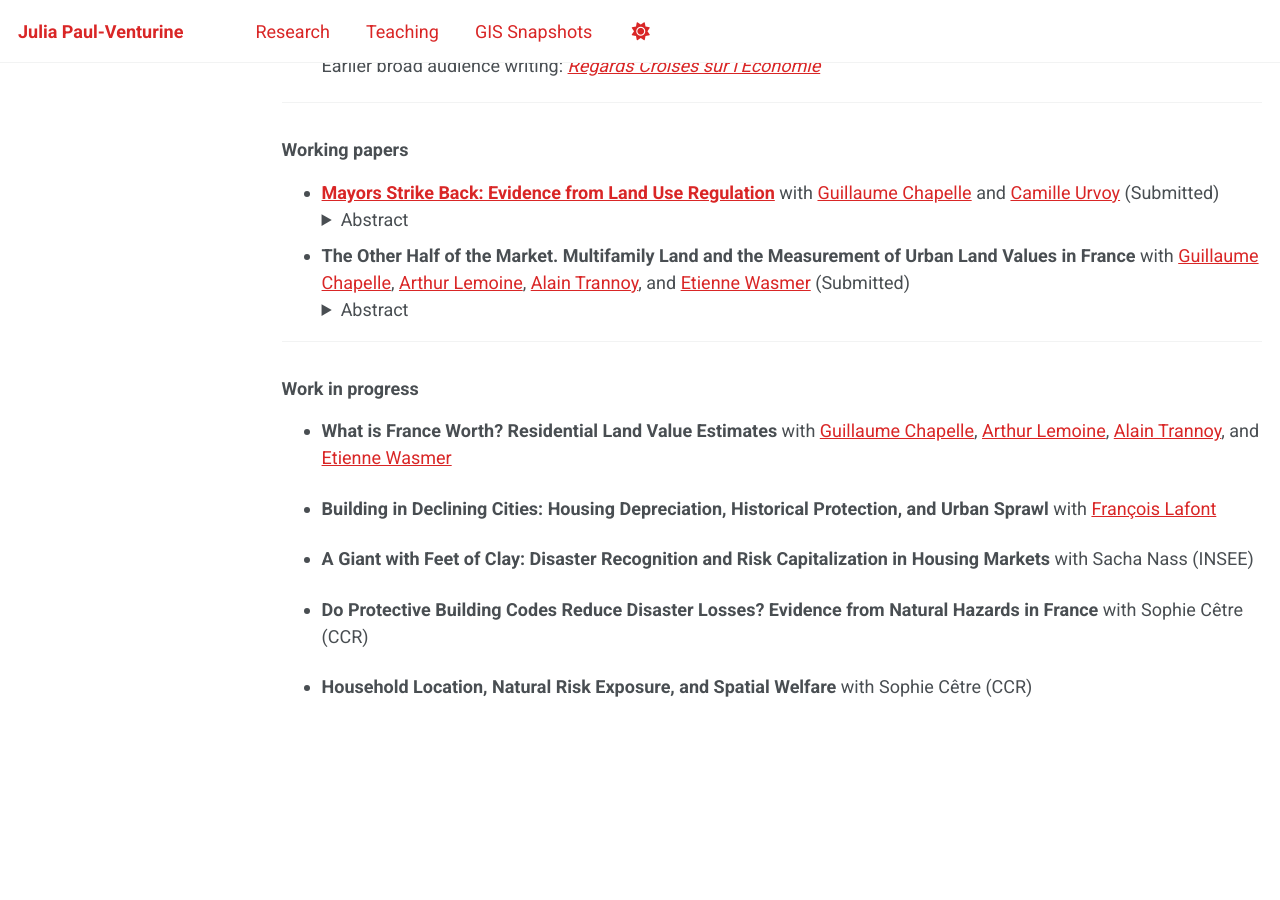
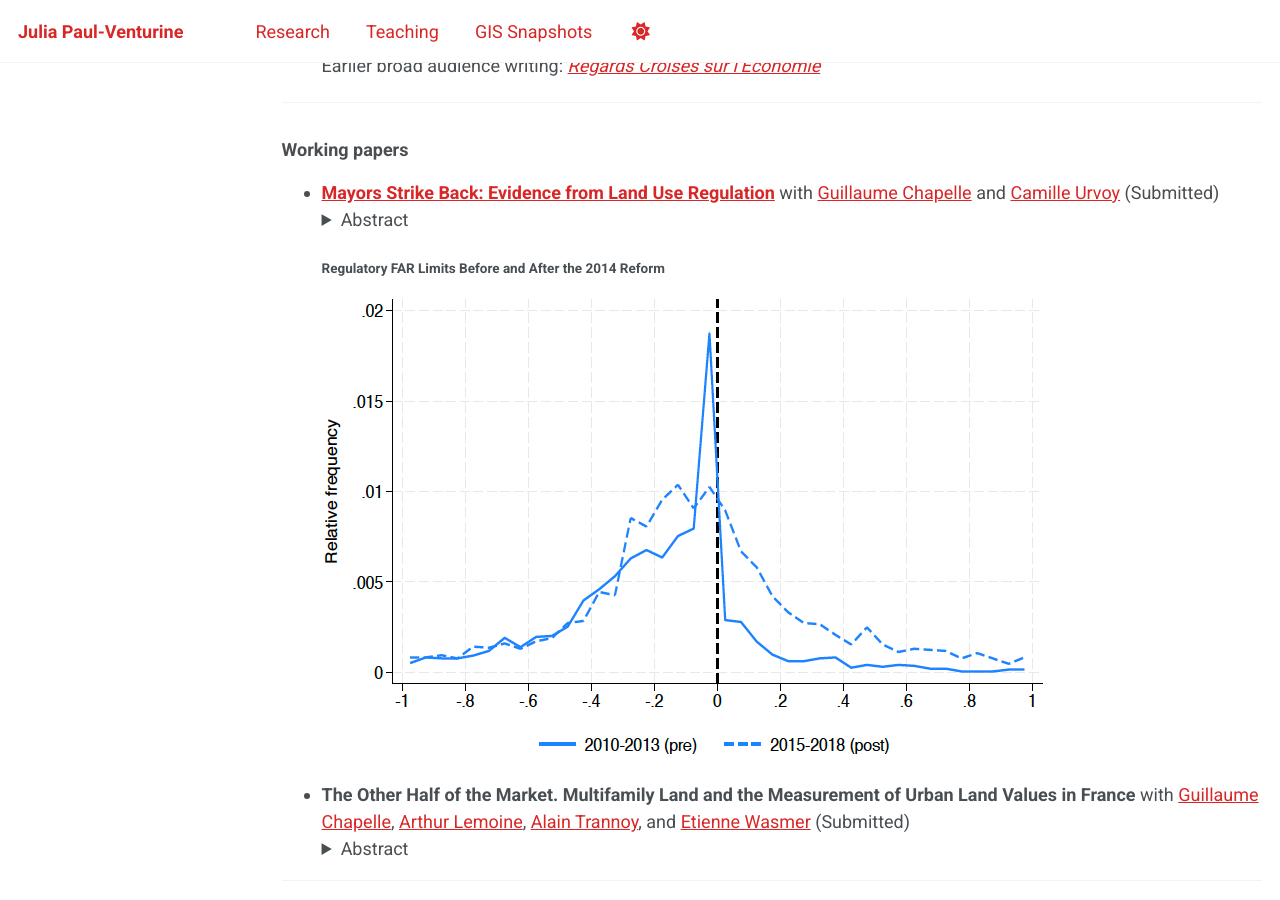
Before and after one commit to julia-paulventurine/julia-paulventurine.github.io, a Jekyll site: the page built from _pages/research.md, in a window 1280 px wide and 900 px high, scrolled down 748 px. Built offline with Jekyll 4.4.1, drawn with Linux system fonts in a browser that asks for light colours; a script that is not in the unit is left out.

Commit message:
Update research page with FAR limits section
Added a section on Regulatory FAR Limits and included a related image.

```diff
--- a/_pages/research.md
+++ b/_pages/research.md
@@ -28,6 +28,8 @@ As climate risks intensify, governments increasingly use building mandates to li
   <summary>Abstract</summary>
 When a national government relaxes a local regulation, do local officials comply, or find other ways to keep the same rules in place? We study a 2014 French reform that abolished floor area ratios (FAR), a widely used cap on building density, with the explicit goal of expanding housing construction. We assemble a new geospatial panel tracking three zoning tools --- floor area ratios, building heights, and coverage ratios --- over 15 years across 118 municipalities in the Paris region, linked to building permits, housing stock, and transaction prices. Comparing municipalities where FAR existed before the reform to those where it did not, we show that local governments offset the deregulation by tightening the two instruments they retained: maximum heights fell, coverage ratios tightened, and permit denials rose. Density did not increase in previously regulated areas, and we detect no effect on prices, consistent with the limited change in supply. The regulatory tightening was strongest where mayors faced closer elections and where property values are higher, not where mayors belong to parties opposing the reforming government, pointing to electoral accountability rather than partisanship. Top-down deregulation can therefore be substantially undercut when local governments retain complementary instruments, suggesting reforms must either limit local discretion directly or realign local incentives.
   </details>
+  #### Regulatory FAR Limits Before and After the 2014 Reform
+  ![Difference between observed and regulatory FAR, before and after removal](/images/bunching_cos.png)
 
 - **The Other Half of the Market. Multifamily Land and the Measurement of Urban Land Values in France**
   with [Guillaume Chapelle](https://sites.google.com/view/guillaume-chapelle/home){:target="_blank"}, [Arthur Lemoine](https://fr.linkedin.com/in/arthur-lemoine-b1859b193){:target="_blank"}, [Alain Trannoy](https://perso.amse-aixmarseille.fr/trannoy/){:target="_blank"}, and [Etienne Wasmer](https://sites.google.com/site/etiennewasmer/home){:target="_blank"} (Submitted)
```
